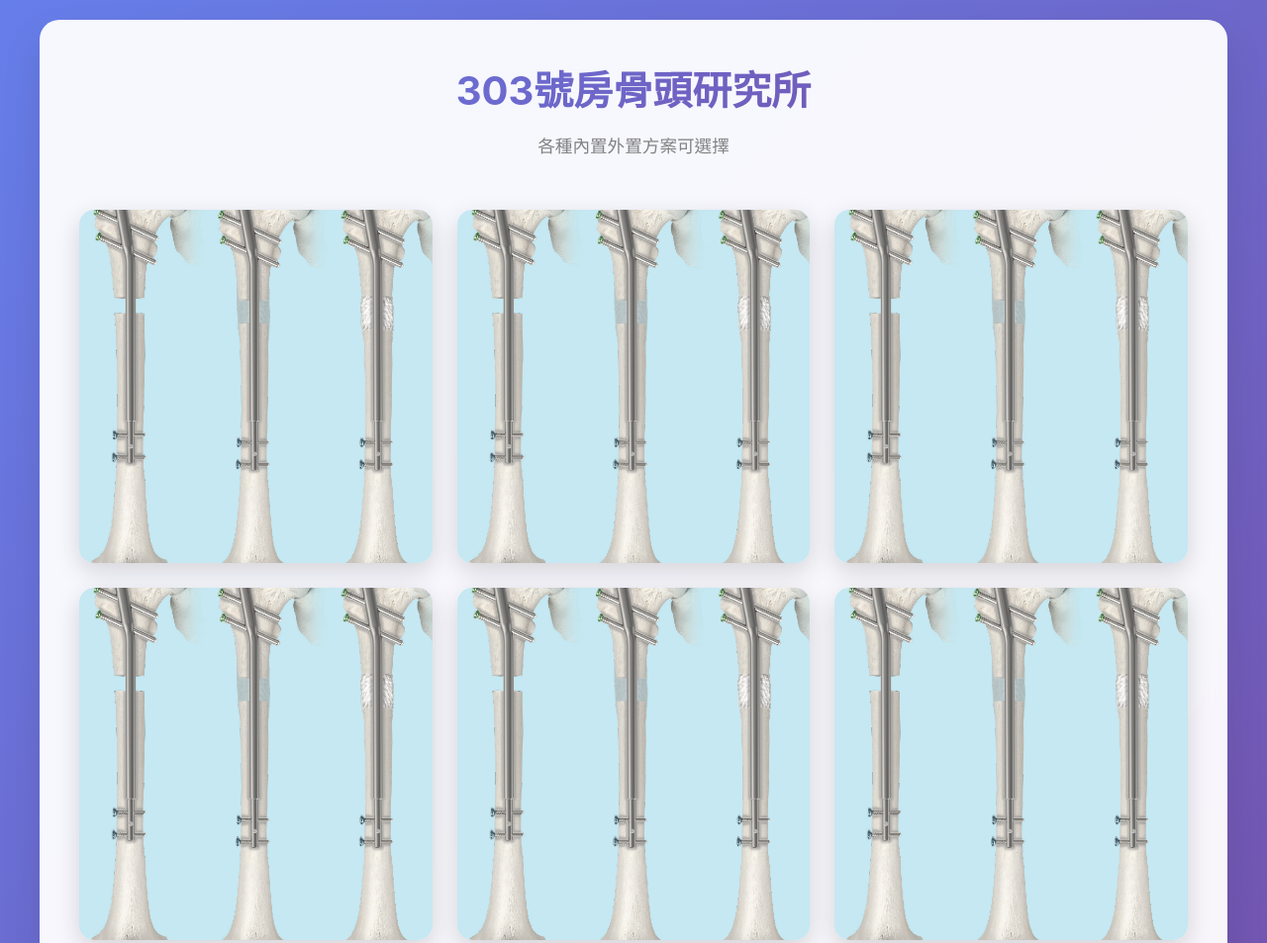
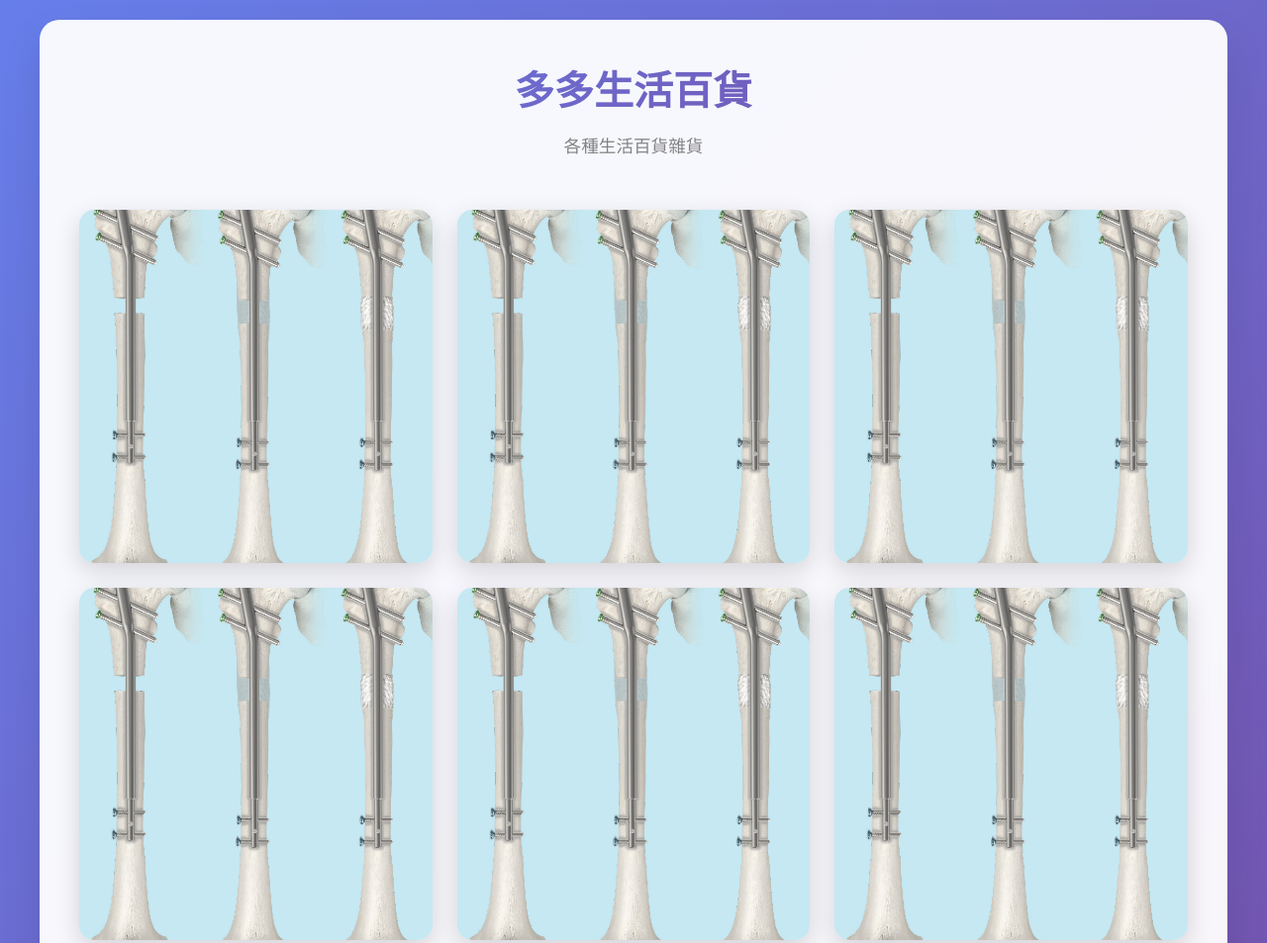
Before and after one commit to doasgloria/ChiHaoSite, a plain HTML site: page index.html in a window 1280 px wide. Shown: the top 953 px of the page at 99% size. Drawn offline with Linux system fonts and the light colour scheme.

Commit message:
多多生活百貨

```diff
--- a/index.html
+++ b/index.html
@@ -3,7 +3,7 @@
 <head>
     <meta charset="UTF-8">
     <meta name="viewport" content="width=device-width, initial-scale=1.0">
-    <title>303號房骨頭研究所</title>
+    <title>多多生活百貨</title>
     <style>
         * {
             margin: 0;
@@ -414,8 +414,8 @@
 <body>
     <div class="container">
         <div class="header">
-            <h1>303號房骨頭研究所</h1>
-            <p>各種內置外置方案可選擇</p>
+            <h1>多多生活百貨</h1>
+            <p>各種生活百貨雜貨</p>
         </div>
 
         <div class="gallery" id="gallery">
```
